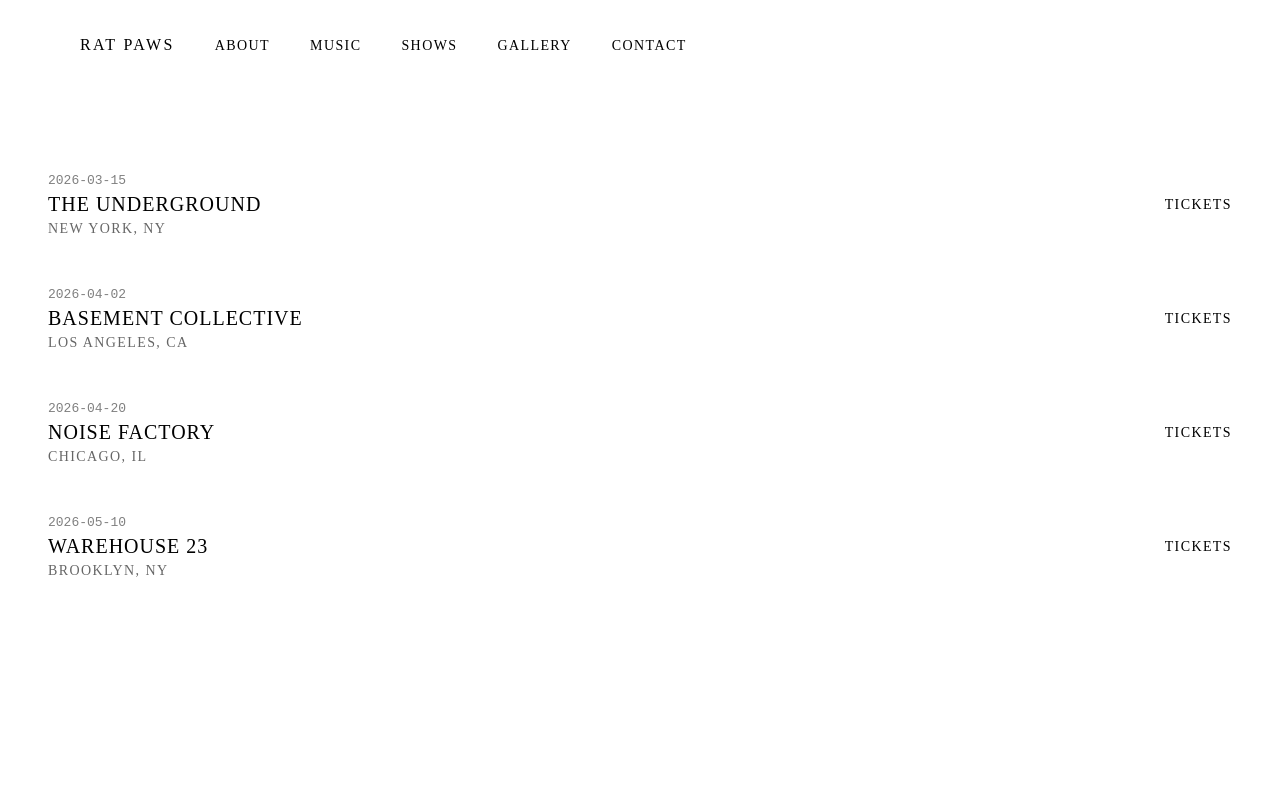
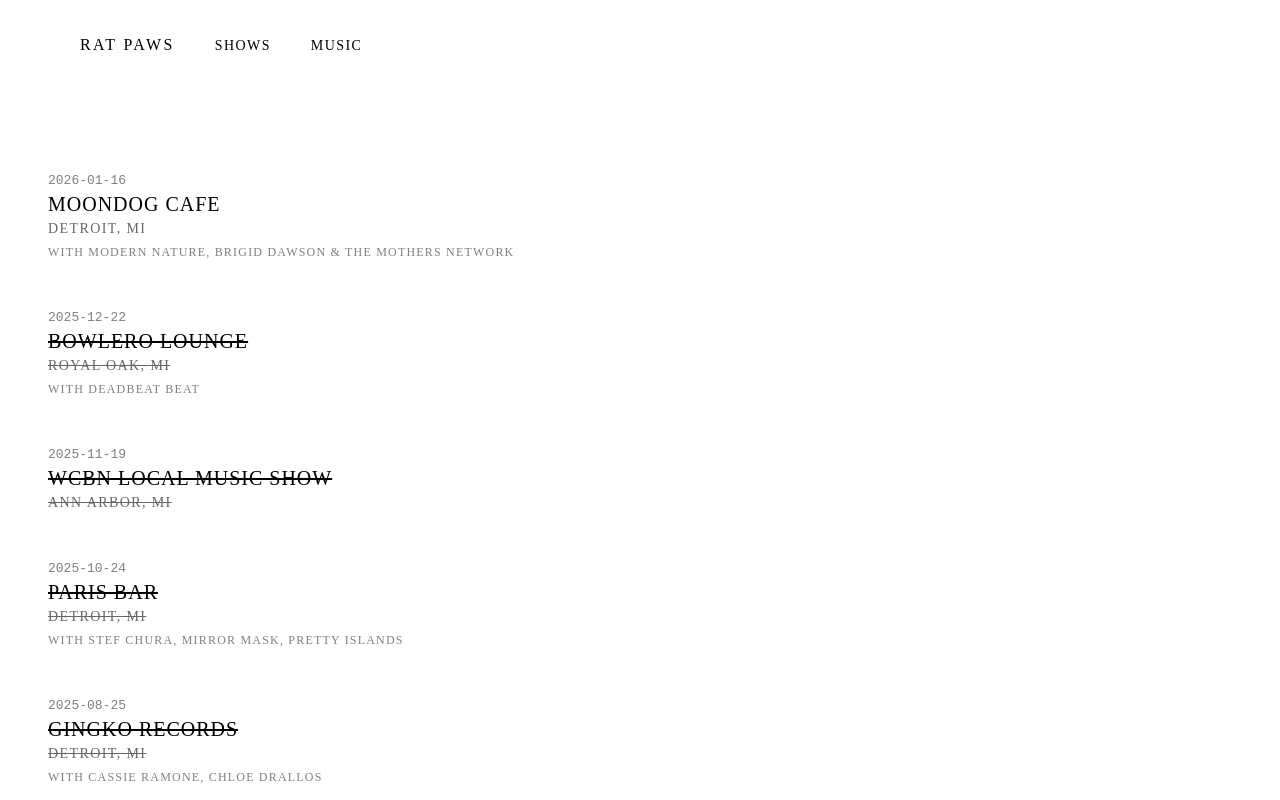
Before and after one commit to joshua-klimaszewski/rat-paws, a React (Vite) app: page /rat-paws/shows in a window 1280 px wide. Shown: the top 800 px of the page. Built offline with nearby package versions, Linux system fonts and the light colour scheme; the HTML template or start-up script is replaced by a standard one.

Commit message:
populate music/shows

```diff
--- a/src/App.jsx
+++ b/src/App.jsx
@@ -6,7 +6,6 @@ import About from './components/About'
 import Music from './components/Music'
 import Shows from './components/Shows'
 import Gallery from './components/Gallery'
-import Contact from './components/Contact'
 import './App.css'
 
 function App() {
@@ -21,7 +20,6 @@ function App() {
           <Route path="/music" element={<Music />} />
           <Route path="/shows" element={<Shows />} />
           <Route path="/gallery" element={<Gallery />} />
-          <Route path="/contact" element={<Contact />} />
         </Routes>
       </main>
     </Router>
--- a/src/components/Contact.jsx
+++ b/src/components/Contact.jsx
@@ -3,10 +3,7 @@ import './Contact.css'
 
 function Contact() {
   const socialLinks = [
-    { name: 'INSTAGRAM', url: 'https://instagram.com' },
-    { name: 'TIKTOK', url: 'https://tiktok.com' },
-    { name: 'YOUTUBE', url: 'https://youtube.com' },
-    { name: 'TWITTER', url: 'https://twitter.com' },
+    { name: 'INSTAGRAM', url: 'https://www.instagram.com/rat_paws__/?hl=en' },
   ]
 
   return (
--- a/src/components/Music.css
+++ b/src/components/Music.css
@@ -24,6 +24,8 @@
   padding: 20px 0;
   border-bottom: 1px solid var(--color-black);
   transition: color var(--duration-normal) ease;
+  text-decoration: none;
+  color: var(--color-black);
 }
 
 .release-item:hover {
@@ -42,11 +44,6 @@
   font-size: 16px;
   font-family: 'Courier New', monospace;
   opacity: 0.5;
-}
-
-.platforms {
-  border-top: 1px solid var(--color-black);
-  padding-top: 40px;
 }
 
 .platforms-list {
--- a/src/components/Music.jsx
+++ b/src/components/Music.jsx
@@ -3,17 +3,18 @@ import './Music.css'
 
 function Music() {
   const releases = [
-    { title: 'UNTITLED RELEASE 001', year: '2025' },
-    { title: 'DEMO 2024', year: '2024' },
-    { title: 'LIVE SESSION 01', year: '2024' },
+    { title: 'MUSTANG GIRL UNKNOWN', year: '2024', url: 'https://ratpaws.bandcamp.com/album/mustang-girl-unknown' },
+    { title: 'TRITE YOU ARE', year: '2023', url: 'https://ratpaws.bandcamp.com/album/trite-you-are' },
+    { title: "LET'S COOL", year: '2019', url: 'https://ratpaws.bandcamp.com/album/lets-cool' },
   ]
 
   const platforms = [
-    { name: 'SPOTIFY', url: '#' },
-    { name: 'APPLE MUSIC', url: '#' },
-    { name: 'BANDCAMP', url: '#' },
-    { name: 'YOUTUBE', url: '#' },
-    { name: 'SOUNDCLOUD', url: '#' },
+    { name: 'INSTAGRAM', url: 'https://www.instagram.com/rat_paws__/?hl=en' },
+    { name: 'BOOKING', url: 'mailto:booking@ratpaws.com' },
+    { name: 'BANDCAMP', url: 'https://ratpaws.bandcamp.com/' },
+    { name: 'SPOTIFY', url: 'https://open.spotify.com/artist/0No4nBEVAkLGKj9BgrAUXJ' },
+    // { name: 'APPLE MUSIC', url: 'https://music.apple.com/au/artist/rat-paws/1640040818' },
+    // { name: 'SOUNDCLOUD', url: 'https://soundcloud.com/ratpawsboys' },
   ]
 
   return (
@@ -21,8 +22,11 @@ function Music() {
       <div className="container">
         <div className="releases-list">
           {releases.map((release, i) => (
-            <motion.div
+            <motion.a
               key={release.title}
+              href={release.url}
+              target="_blank"
+              rel="noopener noreferrer"
               className="release-item"
               initial={{ opacity: 0, y: 20 }}
               animate={{ opacity: 1, y: 0 }}
@@ -30,11 +34,10 @@ function Music() {
             >
               <span className="release-title">{release.title}</span>
               <span className="release-year">{release.year}</span>
-            </motion.div>
+            </motion.a>
           ))}
         </div>
 
-        <div className="platforms">
         <div className="platforms-list">
           {platforms.map((platform, i) => (
             <motion.a
@@ -50,7 +53,6 @@ function Music() {
           ))}
         </div>
       </div>
-      </div>
     </section>
   )
 }
--- a/src/components/Shows.css
+++ b/src/components/Shows.css
@@ -30,6 +30,15 @@
   border-bottom-color: var(--color-accent);
 }
 
+.show-item.past-show {
+  opacity: 0.4;
+}
+
+.show-item.past-show .show-venue,
+.show-item.past-show .show-location {
+  text-decoration: line-through;
+}
+
 .show-info {
   display: flex;
   flex-direction: column;
@@ -54,6 +63,14 @@
   text-transform: uppercase;
   letter-spacing: 0.1em;
   opacity: 0.6;
+}
+
+.show-with {
+  font-size: 12px;
+  text-transform: uppercase;
+  letter-spacing: 0.1em;
+  opacity: 0.5;
+  margin-top: 3px;
 }
 
 .show-tickets {
@@ -91,6 +108,10 @@
     font-size: 12px;
   }
 
+  .show-with {
+    font-size: 11px;
+  }
+
   .show-tickets {
     font-size: 12px;
   }
--- a/src/components/Shows.jsx
+++ b/src/components/Shows.jsx
@@ -4,39 +4,79 @@ import './Shows.css'
 function Shows() {
   const shows = [
     {
-      date: '2026-03-15',
-      venue: 'THE UNDERGROUND',
-      location: 'NEW YORK, NY',
-      tickets: '#',
+      date: '2025-08-17',
+      venue: 'OUTER LIMITS',
+      location: 'DETROIT, MI',
+      with: "SHADY COVE, NANCY FRIDAY, ARLO BETLEY"
     },
     {
-      date: '2026-04-02',
-      venue: 'BASEMENT COLLECTIVE',
-      location: 'LOS ANGELES, CA',
-      tickets: '#',
+      date: '2025-08-25',
+      venue: 'GINGKO RECORDS',
+      location: 'DETROIT, MI',
+      with: "CASSIE RAMONE, CHLOE DRALLOS"
     },
     {
-      date: '2026-04-20',
-      venue: 'NOISE FACTORY',
-      location: 'CHICAGO, IL',
-      tickets: '#',
+      date: '2025-10-24',
+      venue: 'PARIS BAR',
+      location: 'DETROIT, MI',
+      with: "STEF CHURA, MIRROR MASK, PRETTY ISLANDS"
     },
     {
-      date: '2026-05-10',
-      venue: 'WAREHOUSE 23',
-      location: 'BROOKLYN, NY',
-      tickets: '#',
+      date: '2025-11-19',
+      venue: 'WCBN LOCAL MUSIC SHOW',
+      location: 'ANN ARBOR, MI',
+    },
+    {
+      date: '2025-12-22',
+      venue: 'BOWLERO LOUNGE',
+      location: 'ROYAL OAK, MI',
+      with: "DEADBEAT BEAT"
+    },
+    {
+      date: '2026-01-16',
+      venue: 'MOONDOG CAFE',
+      location: 'DETROIT, MI',
+      with: "MODERN NATURE, BRIGID DAWSON & THE MOTHERS NETWORK"
     },
   ]
+
+  const isShowPast = (showDate) => {
+    const today = new Date()
+    today.setHours(0, 0, 0, 0)
+    const show = new Date(showDate)
+    return show < today
+  }
+
+  const sortedShows = [...shows].sort((a, b) => {
+    const dateA = new Date(a.date)
+    const dateB = new Date(b.date)
+    const isPastA = isShowPast(a.date)
+    const isPastB = isShowPast(b.date)
+
+    // If one is past and one is future, future comes first
+    if (isPastA !== isPastB) {
+      return isPastA ? 1 : -1
+    }
+
+    // If both are future, sort ascending (soonest first)
+    if (!isPastA) {
+      return dateA - dateB
+    }
+
+    // If both are past, sort descending (most recent first)
+    return dateB - dateA
+  })
 
   return (
     <section className="shows">
       <div className="container">
         <div className="shows-list">
-          {shows.map((show, i) => (
+          {sortedShows.map((show, i) => {
+            const isPast = isShowPast(show.date)
+            return (
               <motion.div
                 key={show.date}
-              className="show-item"
+                className={`show-item ${isPast ? 'past-show' : ''}`}
                 initial={{ opacity: 0, y: 20 }}
                 animate={{ opacity: 1, y: 0 }}
                 transition={{ delay: i * 0.1, duration: 0.4 }}
@@ -45,12 +85,12 @@ function Shows() {
                   <span className="show-date">{show.date}</span>
                   <span className="show-venue">{show.venue}</span>
                   <span className="show-location">{show.location}</span>
+                  {show.with && <span className="show-with">WITH {show.with}</span>}
                 </div>
-              <a href={show.tickets} className="show-tickets">
-                TICKETS
-              </a>
+
               </motion.div>
-          ))}
+            )
+          })}
         </div>
       </div>
     </section>
```
Also changed, not shown: src/components/Navigation.jsx (+3 -4 lines). Lines whose indentation alone changed are shown as unchanged.
